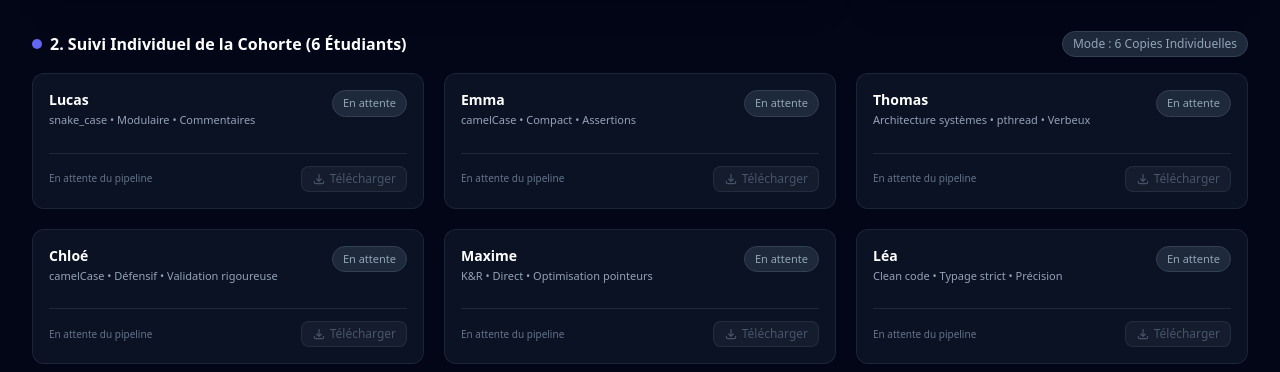
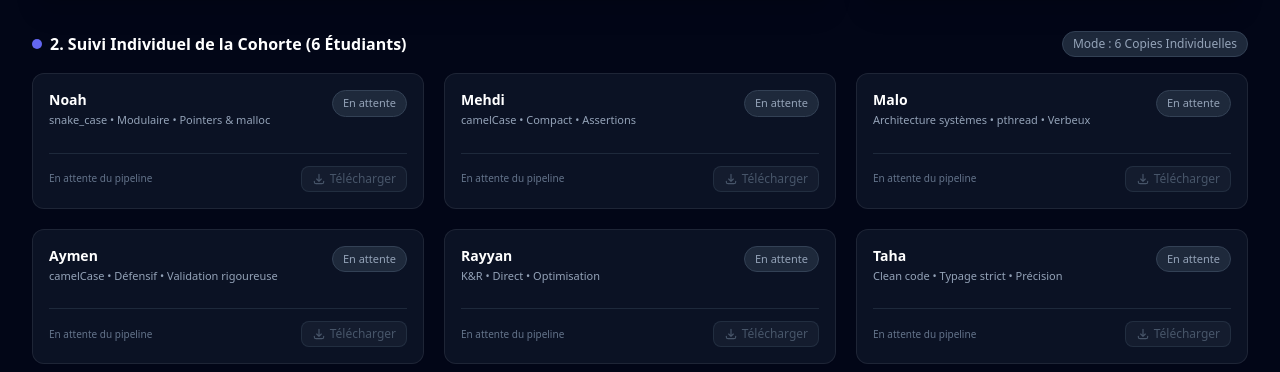
Before and after one commit to medidzou/tp-autopilot-icy, a FastAPI app: page / in a window 1280 px wide. Shown: the part 540-912 px from the top of the page. Run offline with FastAPI, Linux system fonts and the light colour scheme; some libraries are stand-ins or nearby versions.

Commit message:
feat(cohort): configure real 3A ICy team members (Noah, Mehdi, Malo, Aymen, Rayyan, Taha)

```diff
--- a/profiles/Chloé/profile.json
+++ b/profiles/Aymen/profile.json
@@ -1,5 +1,5 @@
 {
-  "name": "Chloé",
+  "name": "Aymen",
   "calibration_answers": {
     "style_code": "camelCase",
     "gestion_erreurs": "contrôles défensifs stricts",
@@ -17,6 +17,6 @@
     "lexical_diversity": 0.905
   },
   "style_preferences": {},
-  "created_at": "2026-10-20T08:02:47.362998+00:00",
-  "updated_at": "2026-10-20T08:02:47.362998+00:00"
+  "created_at": "2026-10-20T08:18:29.980621+00:00",
+  "updated_at": "2026-10-20T08:18:29.980621+00:00"
 }
--- a/profiles/Thomas/profile.json
+++ b/profiles/Malo/profile.json
@@ -1,5 +1,5 @@
 {
-  "name": "Thomas",
+  "name": "Malo",
   "calibration_answers": {
     "style_code": "snake_case",
     "gestion_erreurs": "propagation des codes d'erreur",
@@ -17,6 +17,6 @@
     "lexical_diversity": 0.95
   },
   "style_preferences": {},
-  "created_at": "2026-10-20T08:02:47.360812+00:00",
-  "updated_at": "2026-10-20T08:02:47.360812+00:00"
+  "created_at": "2026-10-20T08:18:29.979641+00:00",
+  "updated_at": "2026-10-20T08:18:29.979641+00:00"
 }
--- a/profiles/Emma/profile.json
+++ b/profiles/Mehdi/profile.json
@@ -1,5 +1,5 @@
 {
-  "name": "Emma",
+  "name": "Mehdi",
   "calibration_answers": {
     "style_code": "camelCase",
     "gestion_erreurs": "assert() et exceptions strictes",
@@ -17,6 +17,6 @@
     "lexical_diversity": 0.895
   },
   "style_preferences": {},
-  "created_at": "2026-10-20T08:02:47.359461+00:00",
-  "updated_at": "2026-10-20T08:02:47.359461+00:00"
+  "created_at": "2026-10-20T08:18:29.978632+00:00",
+  "updated_at": "2026-10-20T08:18:29.978632+00:00"
 }
--- a/profiles/Lucas/profile.json
+++ b/profiles/Noah/profile.json
@@ -1,5 +1,5 @@
 {
-  "name": "Lucas",
+  "name": "Noah",
   "calibration_answers": {
     "style_code": "snake_case",
     "gestion_erreurs": "valeurs de retour et perror",
@@ -17,6 +17,6 @@
     "lexical_diversity": 0.9
   },
   "style_preferences": {},
-  "created_at": "2026-10-20T08:02:47.357835+00:00",
-  "updated_at": "2026-10-20T08:02:47.357835+00:00"
+  "created_at": "2026-10-20T08:18:29.977404+00:00",
+  "updated_at": "2026-10-20T08:18:29.977404+00:00"
 }
--- a/profiles/Maxime/profile.json
+++ b/profiles/Rayyan/profile.json
@@ -1,5 +1,5 @@
 {
-  "name": "Maxime",
+  "name": "Rayyan",
   "calibration_answers": {
     "style_code": "K&R",
     "gestion_erreurs": "errno et retours négatifs",
@@ -17,6 +17,6 @@
     "lexical_diversity": 0.84
   },
   "style_preferences": {},
-  "created_at": "2026-10-20T08:02:47.364808+00:00",
-  "updated_at": "2026-10-20T08:02:47.364808+00:00"
+  "created_at": "2026-10-20T08:18:29.981768+00:00",
+  "updated_at": "2026-10-20T08:18:29.981768+00:00"
 }
--- a/profiles/Léa/profile.json
+++ b/profiles/Taha/profile.json
@@ -1,5 +1,5 @@
 {
-  "name": "Léa",
+  "name": "Taha",
   "calibration_answers": {
     "style_code": "clean_code",
     "gestion_erreurs": "assertions et typage fort",
@@ -17,6 +17,6 @@
     "lexical_diversity": 0.81
   },
   "style_preferences": {},
-  "created_at": "2026-10-20T08:02:47.365890+00:00",
-  "updated_at": "2026-10-20T08:02:47.365890+00:00"
+  "created_at": "2026-10-20T08:18:29.983061+00:00",
+  "updated_at": "2026-10-20T08:18:29.983061+00:00"
 }
--- a/src/web/app.py
+++ b/src/web/app.py
@@ -43,7 +43,7 @@ _store_lock = threading.Lock()
 # Default cohort of 6 students if profiles directory is unpopulated
 DEFAULT_COHORT = [
     {
-        "name": "Lucas",
+        "name": "Noah",
         "calibration_answers": {
             "style_code": "snake_case",
             "gestion_erreurs": "valeurs de retour et perror",
@@ -52,7 +52,7 @@ DEFAULT_COHORT = [
         "samples": ["int res = process_buffer(buf);\nif (res < 0) { perror(\"err\"); return -1; }"],
     },
     {
-        "name": "Emma",
+        "name": "Mehdi",
         "calibration_answers": {
             "style_code": "camelCase",
             "gestion_erreurs": "assert() et exceptions strictes",
@@ -61,7 +61,7 @@ DEFAULT_COHORT = [
         "samples": ["assert(ptr != NULL);\nint currentIdx = computeOffset(size);"],
     },
     {
-        "name": "Thomas",
+        "name": "Malo",
         "calibration_answers": {
             "style_code": "snake_case",
             "gestion_erreurs": "propagation des codes d'erreur",
@@ -70,7 +70,7 @@ DEFAULT_COHORT = [
         "samples": ["pthread_mutex_lock(&lock);\nshared_counter++;\npthread_mutex_unlock(&lock);"],
     },
     {
-        "name": "Chloé",
+        "name": "Aymen",
         "calibration_answers": {
             "style_code": "camelCase",
             "gestion_erreurs": "contrôles défensifs stricts",
@@ -79,7 +79,7 @@ DEFAULT_COHORT = [
         "samples": ["if (bufferSize <= 0) return INVALID_ARGUMENT;\nmemset(buffer, 0, bufferSize);"],
     },
     {
-        "name": "Maxime",
+        "name": "Rayyan",
         "calibration_answers": {
             "style_code": "K&R",
             "gestion_erreurs": "errno et retours négatifs",
@@ -88,7 +88,7 @@ DEFAULT_COHORT = [
         "samples": ["char *p = str;\nwhile (*p) { hash = (hash << 5) + *p++; }"],
     },
     {
-        "name": "Léa",
+        "name": "Taha",
         "calibration_answers": {
             "style_code": "clean_code",
             "gestion_erreurs": "assertions et typage fort",
@@ -128,7 +128,7 @@ app = FastAPI(
 class SubmitBatchRequest(BaseModel):
     subject_text: Optional[str] = Field(default="", description="Texte ou consignes du sujet de TP")
     student_names: Optional[List[str]] = Field(
-        default_factory=lambda: ["Lucas", "Emma", "Thomas", "Chloé", "Maxime", "Léa"]
+        default_factory=lambda: ["Noah", "Mehdi", "Malo", "Aymen", "Rayyan", "Taha"]
     )
     matiere_id: Optional[str] = Field(default="langage_c")
     mode: Optional[str] = Field(default="solo", description="'solo' ou 'binome'")
@@ -304,7 +304,7 @@ async def submit_tp(
     content_type = request.headers.get("content-type", "")
     skeleton_files: Optional[Dict[str, str]] = None
     subject_text = ""
-    student_names = ["Lucas", "Emma", "Thomas", "Chloé", "Maxime", "Léa"]
+    student_names = ["Noah", "Mehdi", "Malo", "Aymen", "Rayyan", "Taha"]
     matiere_id = "langage_c"
     mode = "solo"
 
--- a/src/web/templates/index.html
+++ b/src/web/templates/index.html
@@ -221,12 +221,12 @@
     let selectedFile = null;
 
     const defaultStudents = [
-      { name: "Lucas", style: "snake_case • Modulaire • Commentaires", binomeGroup: 1 },
-      { name: "Emma", style: "camelCase • Compact • Assertions", binomeGroup: 1 },
-      { name: "Thomas", style: "Architecture systèmes • pthread • Verbeux", binomeGroup: 2 },
-      { name: "Chloé", style: "camelCase • Défensif • Validation rigoureuse", binomeGroup: 2 },
-      { name: "Maxime", style: "K&R • Direct • Optimisation pointeurs", binomeGroup: 3 },
-      { name: "Léa", style: "Clean code • Typage strict • Précision", binomeGroup: 3 },
+      { name: "Noah", style: "snake_case • Modulaire • Pointers & malloc", binomeGroup: 1 },
+      { name: "Mehdi", style: "camelCase • Compact • Assertions", binomeGroup: 1 },
+      { name: "Malo", style: "Architecture systèmes • pthread • Verbeux", binomeGroup: 2 },
+      { name: "Aymen", style: "camelCase • Défensif • Validation rigoureuse", binomeGroup: 2 },
+      { name: "Rayyan", style: "K&R • Direct • Optimisation", binomeGroup: 3 },
+      { name: "Taha", style: "Clean code • Typage strict • Précision", binomeGroup: 3 },
     ];
 
     const stepBadgeColors = {
@@ -252,7 +252,7 @@
       } else {
         btnBinome.className = "px-3 py-1.5 text-xs font-semibold rounded-lg transition-all bg-blue-600 text-white shadow-sm";
         btnSolo.className = "px-3 py-1.5 text-xs font-semibold rounded-lg transition-all text-slate-400 hover:text-white";
-        badge.innerText = "Mode : 3 Binômes (Lucas+Emma, Thomas+Chloé, Maxime+Léa)";
+        badge.innerText = "Mode : 3 Binômes (Noah+Mehdi, Malo+Aymen, Rayyan+Taha)";
       }
       renderStudentCards();
     }
```
Also changed, not shown: tests/test_web_endpoints.py (+1 -1 lines).
